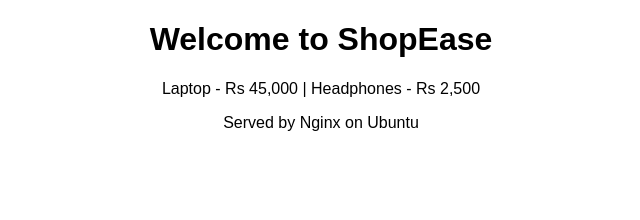
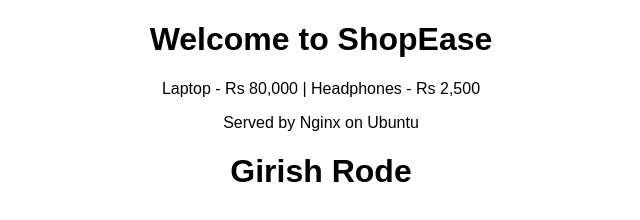
Before and after one commit to Girish240592/shopease, a plain HTML site: page app/index.html in a window 1280 px wide. Shown: the whole page, without its empty margins (319-959 px from the left). Drawn offline with Linux system fonts and the light colour scheme.

Commit message:
This is my Second Commit

```diff
--- a/app/index.html
+++ b/app/index.html
@@ -3,7 +3,8 @@
 <head><title>ShopEase</title></head>
 <body style="font-family: Arial; text-align: center;">
   <h1>Welcome to ShopEase</h1>
-  <p>Laptop - Rs 45,000 | Headphones - Rs 2,500</p>
+  <p>Laptop - Rs 80,000 | Headphones - Rs 2,500</p>
   <p>Served by Nginx on Ubuntu</p>
+  <h1>Girish Rode</h1>
 </body>
 </html>
```
